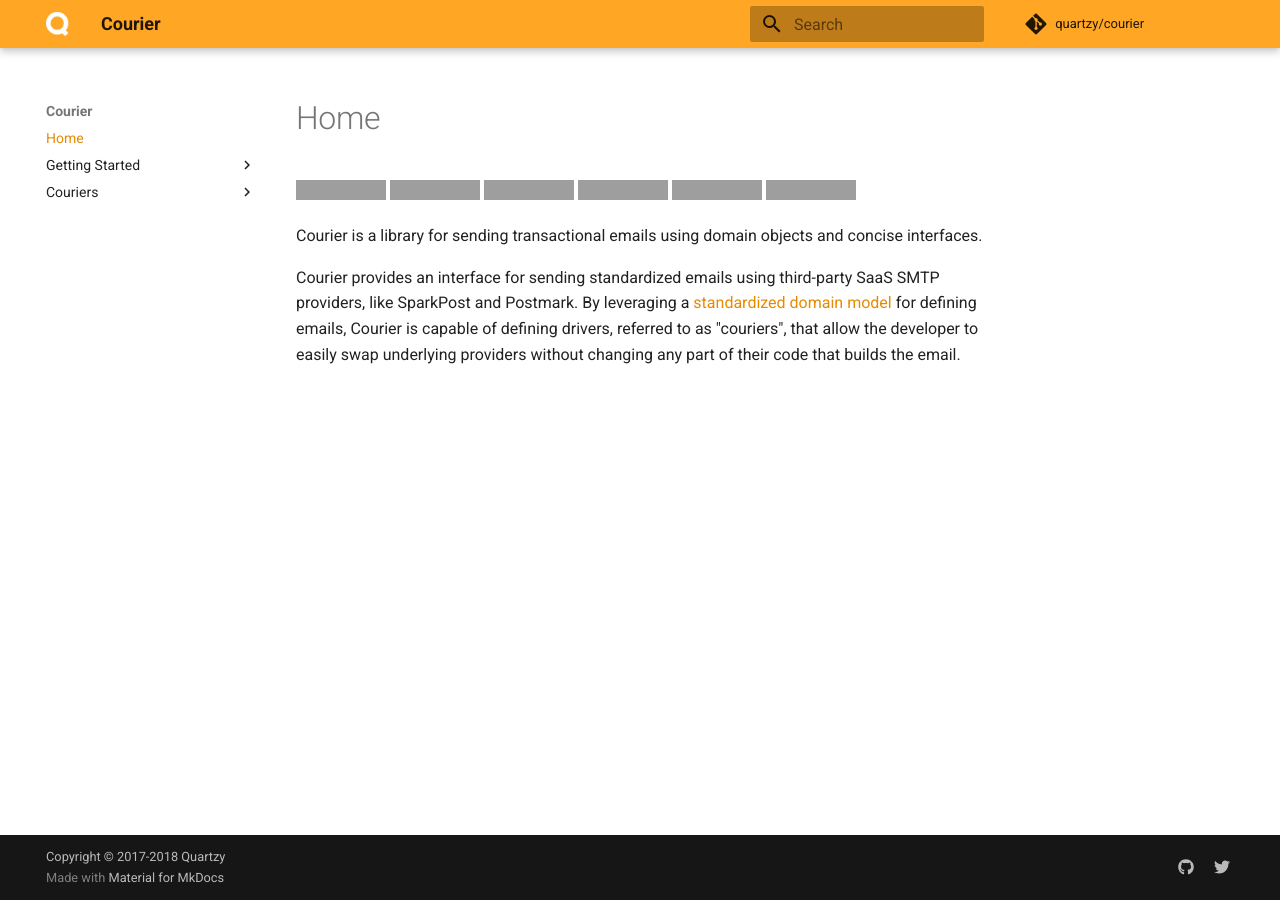
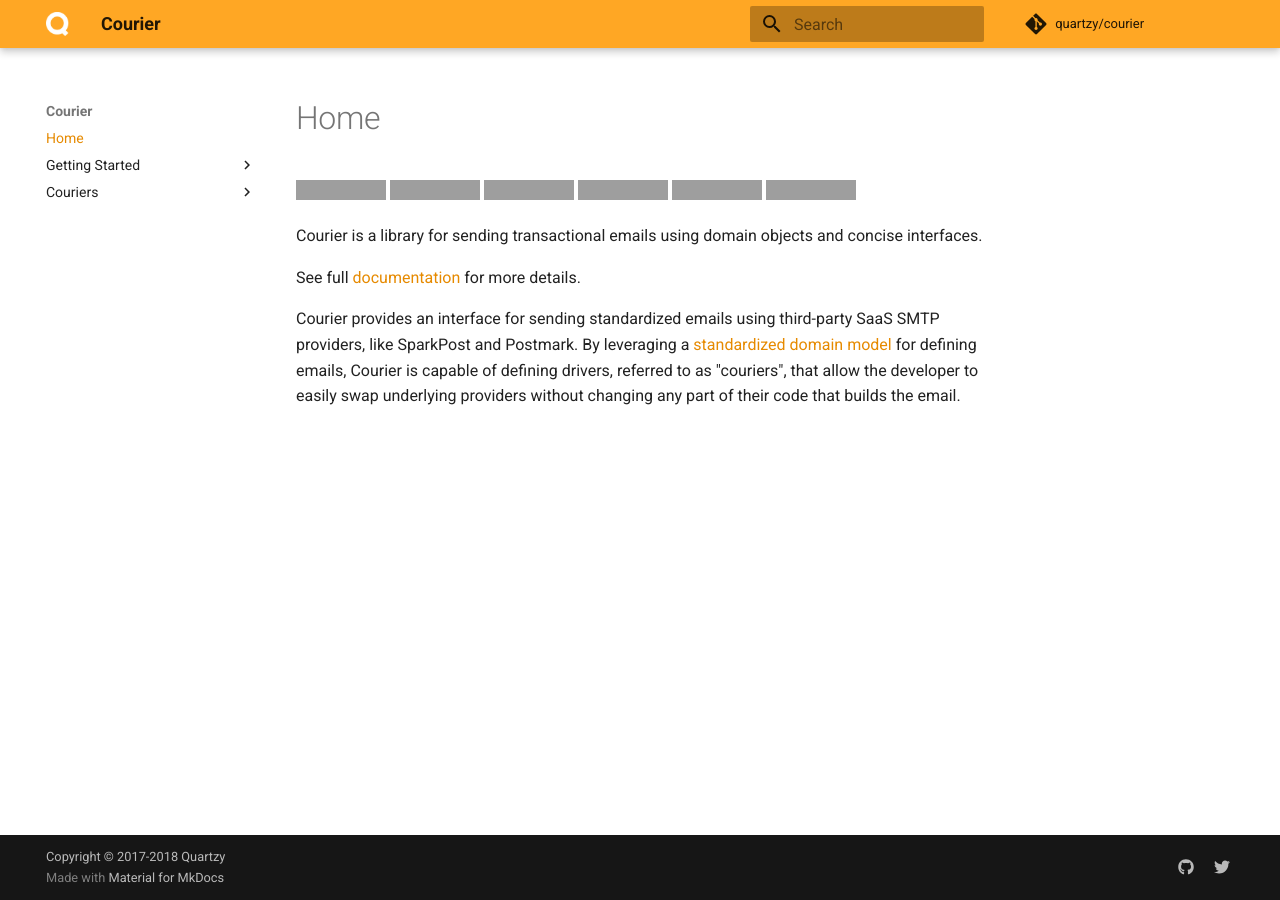
Before and after one commit to quartzy/courier, an MkDocs documentation site: the page built from docs/index.md, in a window 1280 px wide, cut to the strip 0-900 px from the top of the page. Built offline with MkDocs 1.6.1 and Material for MkDocs 9.7.7, drawn with Linux system fonts in a browser that asks for light colours; comment, search, counter and statistics services are not loaded; old or Windows-style settings are respelled for this version of MkDocs; grey boxes are pictures that could not be loaded.

Commit message:
Add link to docs from README [ci skip][skip ci]

```diff
--- a/docs/index.md
+++ b/docs/index.md
@@ -7,6 +7,8 @@
 
 Courier is a library for sending transactional emails using domain objects and concise
 interfaces.
+
+See full [documentation](https://quartzy.github.io/courier) for more details.
 
 Courier provides an interface for sending standardized emails using third-party
 SaaS SMTP providers, like SparkPost and Postmark. By leveraging a [standardized domain
```
